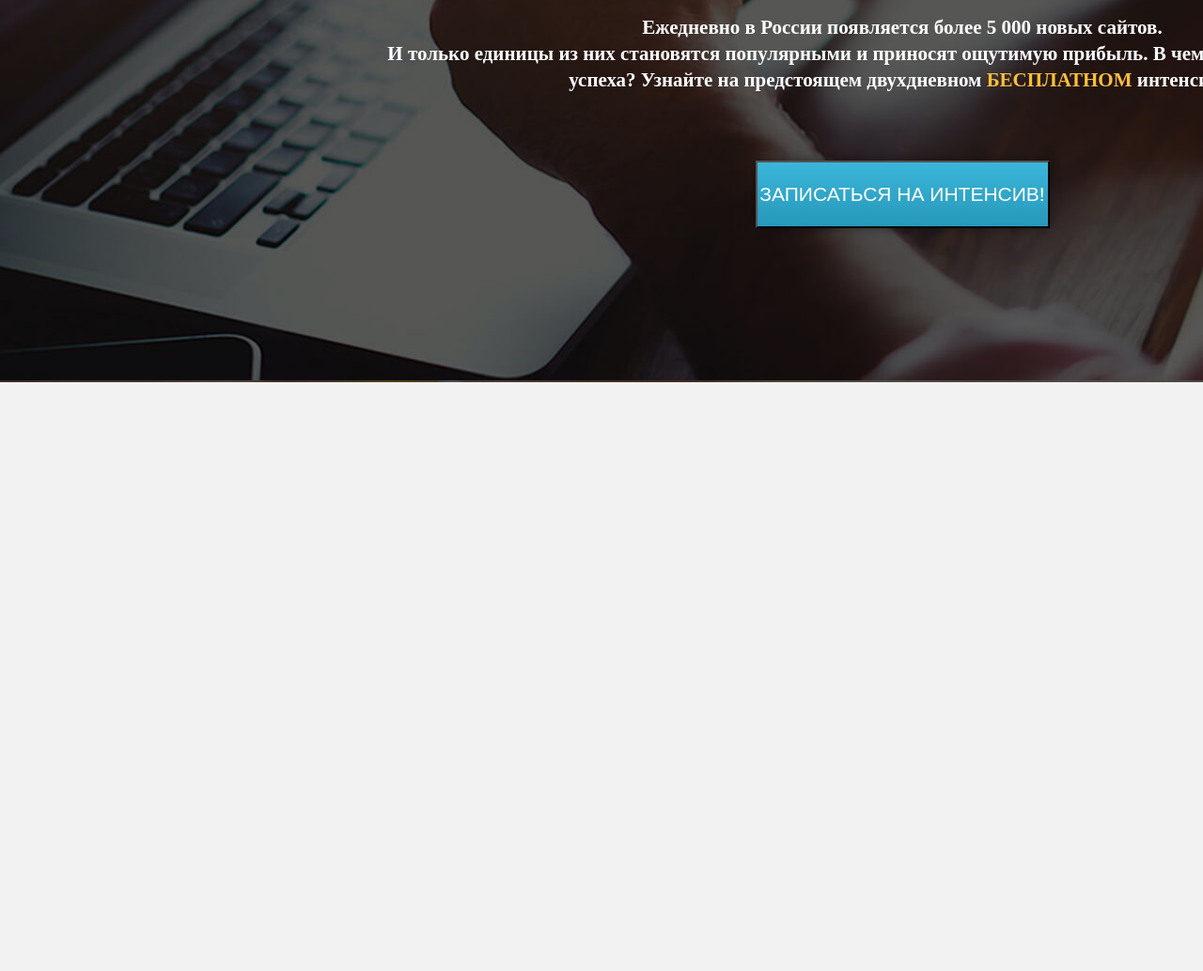
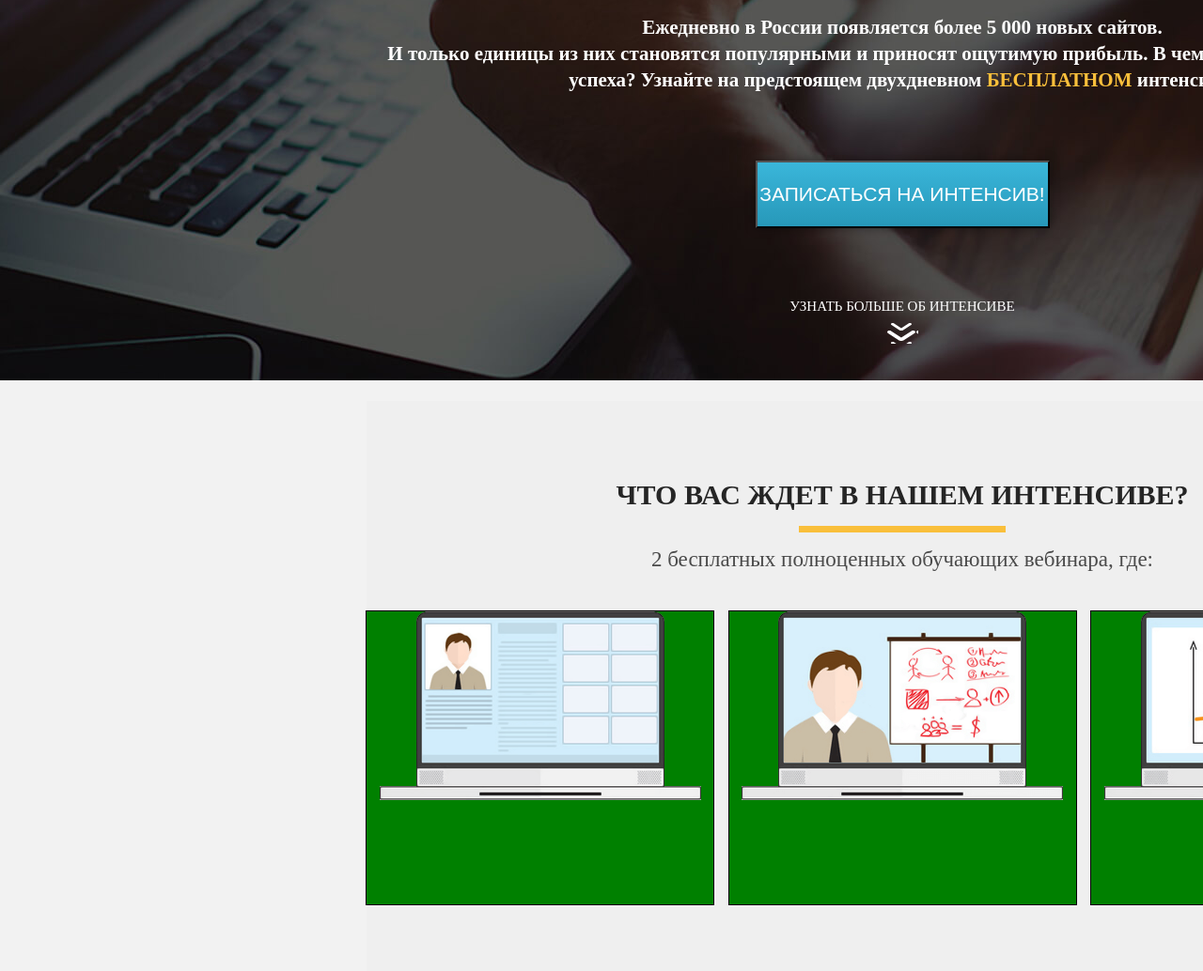
Before and after one commit to Okn-project/game-site, a plain HTML site: page Portfolio-project1/index.html in a window 1280 px wide. Shown: the part 395-1429 px from the top of the page at 94% size. Before the commit the page ends 802 px from the top, so only its background shows below. Drawn offline with Linux system fonts and the light colour scheme.

Commit message:
section 2 in progress

```diff
--- a/Portfolio-project1/css/styles.css
+++ b/Portfolio-project1/css/styles.css
@@ -8,7 +8,7 @@ body {
   width: 1920px;
   background: #f2f2f2;
 }
-.wrapper {
+.container {
   width: 1140px;
   margin: 0 auto;
 }
@@ -24,7 +24,7 @@ body {
 
 .promo {
   background-image: url(../images/section_1/main_bg.jpg);
-  min-height: 802px;
+  background-repeat: no-repeat;
 }
 .section_1 {
   display: flex;
@@ -81,34 +81,101 @@ body {
   width: 292px;
   border-bottom: 2px solid white;
 }
-.promo_p_3{
+.promo_p_3 {
   margin-bottom: 23px;
 }
 
-.promo_p_4{
+.promo_p_4 {
   font-size: 21px;
- color: #FFFFFF;
+  color: #ffffff;
   font-weight: 700;
   line-height: 28px;
 }
 
- .color_text_1{
+.color_text_1 {
   color: rgb(249, 191, 59);
   text-transform: uppercase;
   font-weight: 700;
 }
 
-.promo_button{
+.promo_button {
   margin-top: 72px;
   width: 313px;
   height: 72px;
   text-transform: uppercase;
-background: linear-gradient(0deg, #2798B9 0%, #3AB6DA 100%);
+  background: linear-gradient(0deg, #2798b9 0%, #3ab6da 100%);
   box-shadow: 0px 0px 10px rgba(0, 0, 0, 0.4);
+  cursor: pointer;
 }
 .btn_span {
   font-size: 21px;
   font-weight: 400;
   line-height: 24px;
-  color: #FFFFFF;
+  color: #ffffff;
 }
+.promo_5 {
+  margin-top: 71px;
+  text-transform: uppercase;
+  font-size: 15px;
+  line-height: 24px;
+  color: #ffffff;
+}
+.back::after {
+  display: block;
+  width: 34px;
+  height: 23px;
+  content: "";
+  background-image: url(../icons/section_1/down.svg);
+  background-position: 0 0;
+  margin: 5px auto 0 auto;
+}
+
+.section_2 {
+  background: #efefef;
+  height: 607px;
+  padding-top: 85px;
+}
+
+.description_header {
+  text-transform: uppercase;
+  font-size: 30px;
+  line-height: 30px;
+  text-align: center;
+  color: #252525;
+  cursor: default;
+}
+.description_header::after {
+  content: "";
+  display: block;
+  margin: 18px auto 0 auto;
+  width: 220px;
+  border-bottom: 7px solid #f9bf3b;
+}
+.description_p_1 {
+  color: #4a4a4a;
+  margin-top: 19px;
+  text-align: center;
+  font-size: 23px;
+  line-height: 20px;
+}
+
+.section_2_wrapper_1 {
+  display: flex;
+  flex-direction: row;
+  flex-wrap: wrap;
+  margin-top: 45px;
+  justify-content: space-between;
+}
+.section_2_wrapper_1_column {
+  width: 369px;
+  height: 312px;
+  background: green;
+  outline: 1px solid black;
+  display: flex;
+  flex-direction: row;
+  flex-wrap: wrap;
+
+}
+.section_2_wrapper_1_column > img {
+  margin: 0 auto;
+}
--- a/Portfolio-project1/index.html
+++ b/Portfolio-project1/index.html
@@ -12,7 +12,7 @@
   <body>
     <h1 class="visibility_hidden">Wordpress интенсив</h1>
     <section class="promo">
-      <div class="wrapper section_1">
+      <div class="container section_1">
         <a href="#"
           ><img
             width="83px"
@@ -35,6 +35,42 @@
         <button class="promo_button">
           <span class="btn_span">записаться на интенсив!</span>
         </button>
+        <p class="promo_5">узнать больше об интенсиве</p>
+        <a class="back" href="#"></a>
+      </div>
+    </section>
+    <section class="description">
+      <div class="container section_2">
+        <h2 class="description_header">Что вас ждет в нашем интенсиве?</h2>
+        <p class="description_p_1">
+          2 бесплатных полноценных обучающих вебинара, где:
+        </p>
+        <div class="section_2_wrapper_1">
+          <div class="section_2_wrapper_1_column">
+            <img
+              width="342px"
+              height="201px"
+              src="images/section_2/section2_icon1.png"
+              alt="icon"
+            />
+          </div>
+          <div class="section_2_wrapper_1_column">
+            <img
+              width="342px"
+              height="201px"
+              src="images/section_2/section2_icon2.png"
+              alt="icon"
+            />
+          </div>
+          <div class="section_2_wrapper_1_column">
+            <img
+              width="342px"
+              height="201px"
+              src="images/section_2/section2_icon3.png"
+              alt="icon"
+            />
+          </div>
+        </div>
       </div>
     </section>
   </body>
```
Lines whose indentation alone changed are shown as unchanged.
